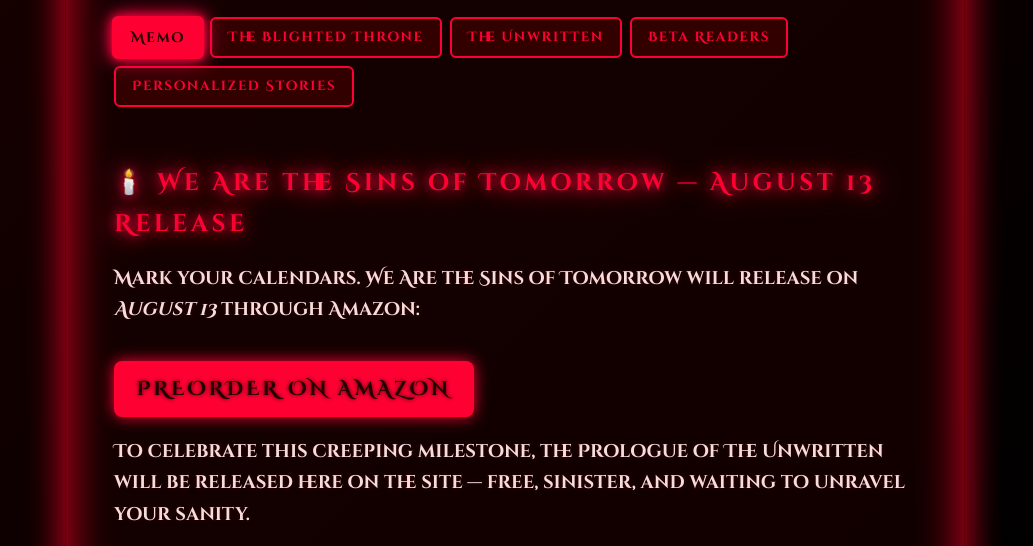
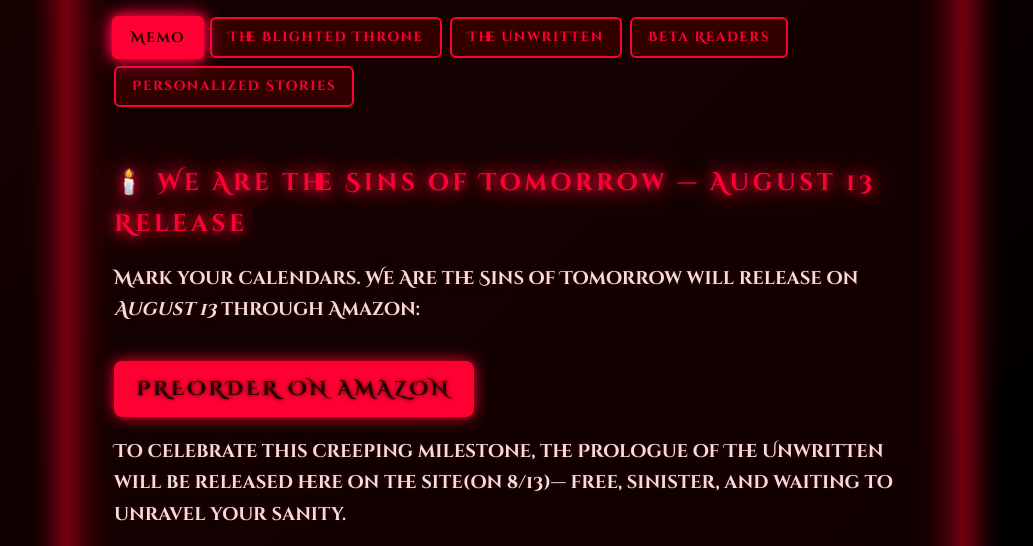
Before and after one commit to brower331/The-Hallow-Page-Society-, a plain HTML site: page Index.html in a window 1280 px wide. Shown: the part 227-773 px from the top of the page, without its empty margins (125-1158 px from the left). Drawn offline with Linux system fonts and the light colour scheme; a web font is replaced by a local one.

Commit message:
Update Index.html

```diff
--- a/Index.html
+++ b/Index.html
@@ -77,7 +77,7 @@
       <h2>🕯️ We Are the Sins of Tomorrow — August 13 Release</h2>
       <p>Mark your calendars. <strong>We Are the Sins of Tomorrow</strong> will release on <em>August 13</em> through Amazon:</p>
       <p><a href="https://a.co/d/ifzpd4W" target="_blank" rel="noopener noreferrer" class="button">Preorder on Amazon</a></p>
-      <p>To celebrate this creeping milestone, the <strong>Prologue of The Unwritten</strong> will be released here on the site — free, sinister, and waiting to unravel your sanity.</p>
+      <p>To celebrate this creeping milestone, the <strong>Prologue of The Unwritten</strong> will be released here on the site(on 8/13)— free, sinister, and waiting to unravel your sanity.</p>
       <p>Get ready to peer beyond the veil, as old stories awaken and new horrors take their first breath.</p>
       <p><a href="https://docs.google.com/document/d/1c_0hcgsEU0zOIuLokKO0bHRVD4mwnIZ94RAhDnA3oXQ/edit?usp=drivesdk" target="_blank" rel="noopener noreferrer" class="button">Read The Blighted Throne Prologue Preview</a></p>
       <p><strong> Take a peek through the veil, The Blighted Throne Prologue available now.</strong></p>
```
